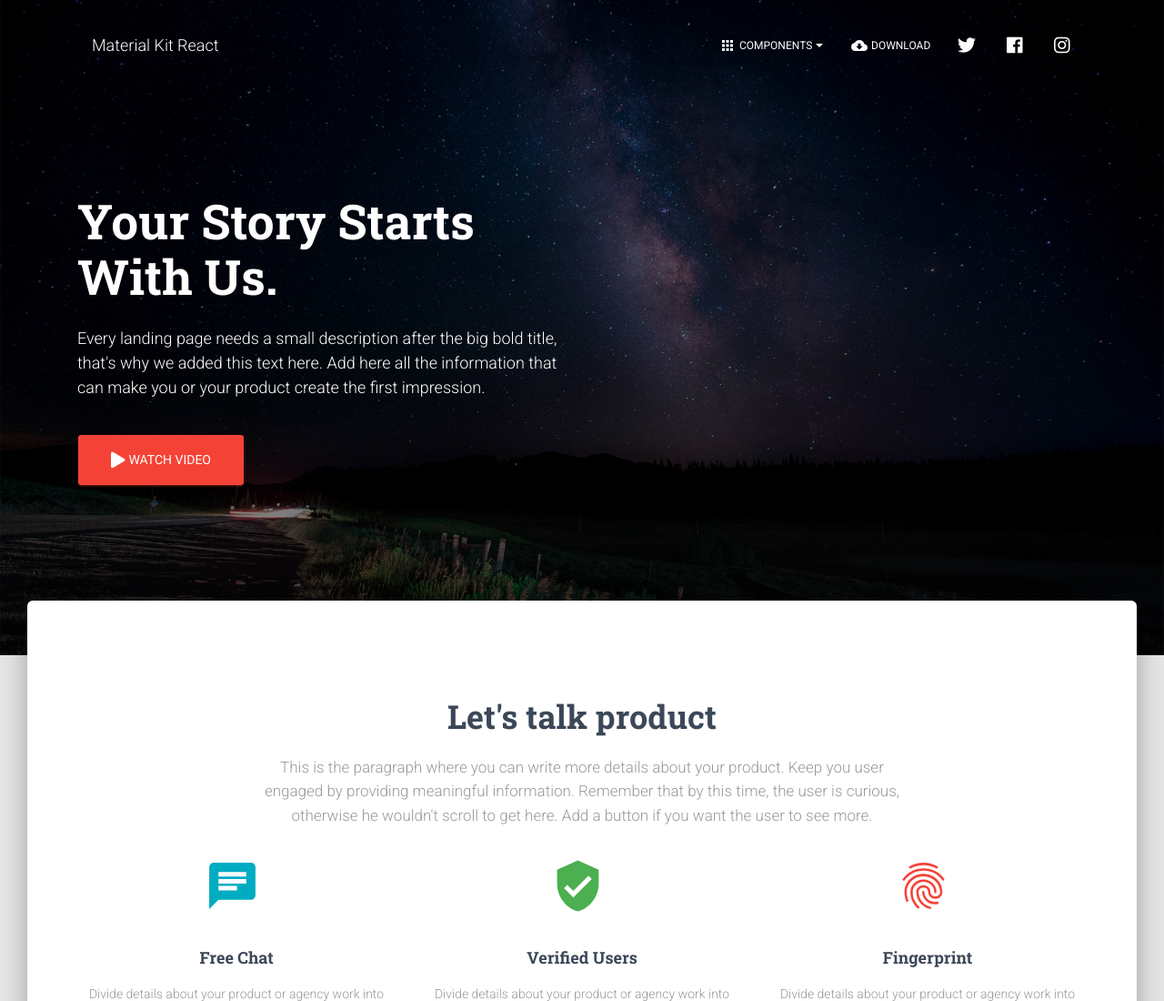
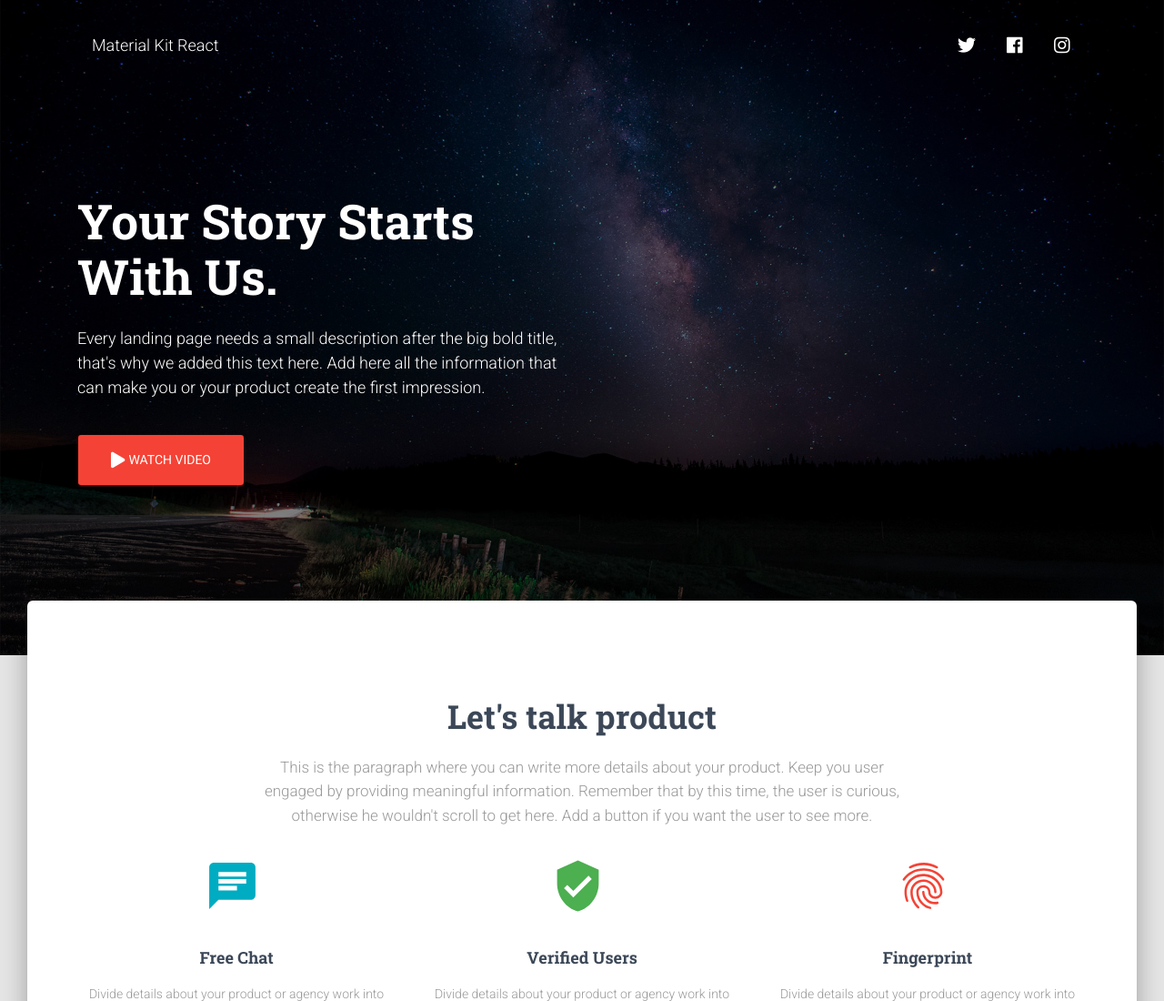
Before and after one commit to bannari-softwares/bannari-softwares.github.io, a React app: page /landing-page in a window 1280 px wide. Shown: the top 1100 px of the page at 91% size. Built offline with nearby package versions, Linux system fonts and the light colour scheme.

Commit message:
Removed headers Elem.
Signed-off-by: Natheeshkumar <natheeshkumar.r@thoughtworks.com>

```diff
--- a/public/index.html
+++ b/public/index.html
@@ -37,7 +37,7 @@
       work correctly both with client-side routing and a non-root public URL.
       Learn how to configure a non-root public URL by running `npm run build`.
     -->
-    <title>Material Kit React</title>
+    <title>Bannari Softwares</title>
   </head>
   <body>
     <noscript> You need to enable JavaScript to run this app. </noscript>
--- a/src/components/Header/HeaderLinks.js
+++ b/src/components/Header/HeaderLinks.js
@@ -26,39 +26,6 @@ export default function HeaderLinks(props) {
   const classes = useStyles();
   return (
     <List className={classes.list}>
-      <ListItem className={classes.listItem}>
-        <CustomDropdown
-          noLiPadding
-          buttonText="Components"
-          buttonProps={{
-            className: classes.navLink,
-            color: "transparent"
-          }}
-          buttonIcon={Apps}
-          dropdownList={[
-            <Link to="/" className={classes.dropdownLink}>
-              All components
-            </Link>,
-            <a
-              href="https://creativetimofficial.github.io/material-kit-react/#/documentation?ref=mkr-navbar"
-              target="_blank"
-              className={classes.dropdownLink}
-            >
-              Documentation
-            </a>
-          ]}
-        />
-      </ListItem>
-      <ListItem className={classes.listItem}>
-        <Button
-          href="https://www.creative-tim.com/product/material-kit-react?ref=mkr-navbar"
-          color="transparent"
-          target="_blank"
-          className={classes.navLink}
-        >
-          <CloudDownload className={classes.icons} /> Download
-        </Button>
-      </ListItem>
       <ListItem className={classes.listItem}>
         {/*<Tooltip title="Delete">
           <IconButton aria-label="Delete">
--- a/src/views/Components/Components.js
+++ b/src/views/Components/Components.js
@@ -38,7 +38,7 @@ export default function Components(props) {
   return (
     <div>
       <Header
-        brand="Material Kit React"
+        brand="Bannari Softwares"
         rightLinks={<HeaderLinks />}
         fixed
         color="transparent"
```
Also changed, not shown: package.json (line endings or trailing spaces).
